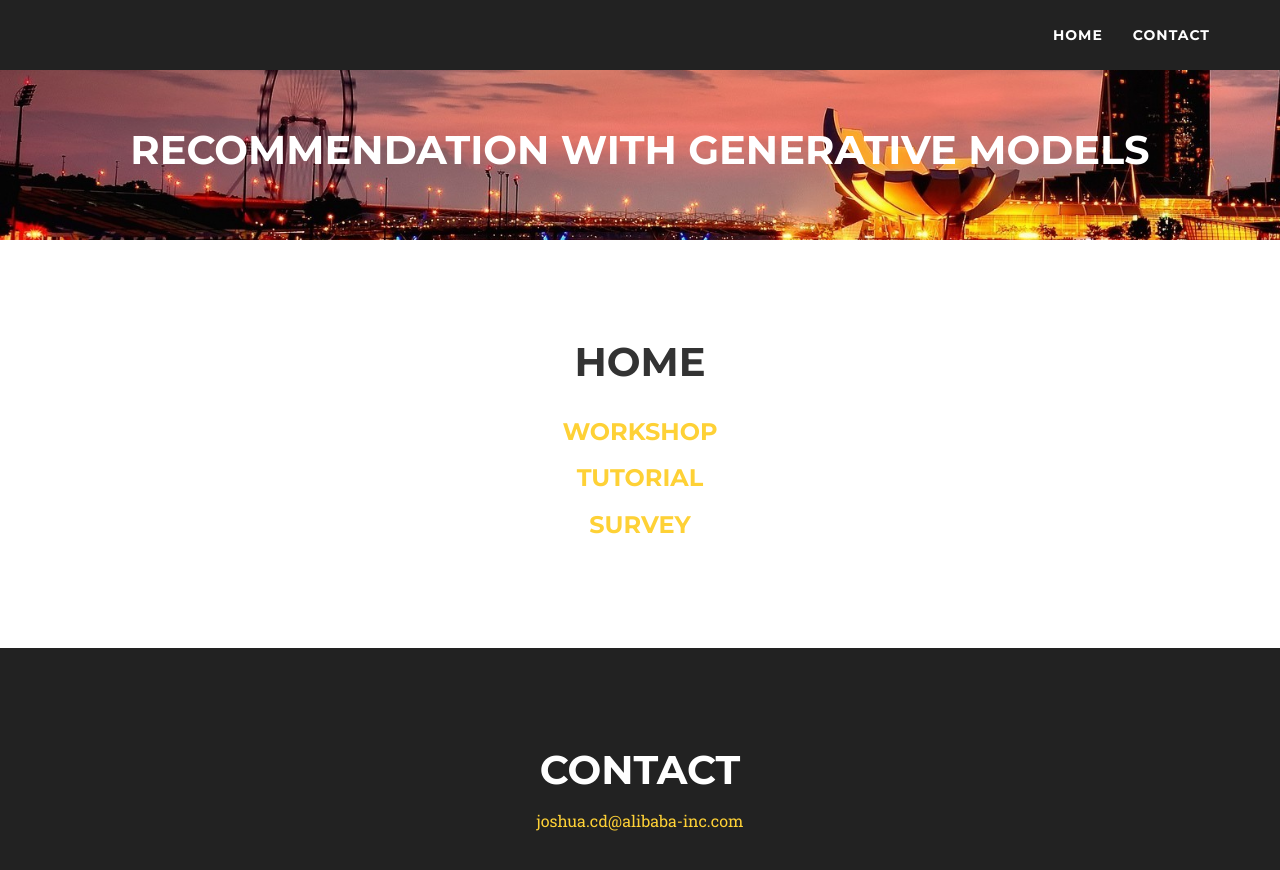
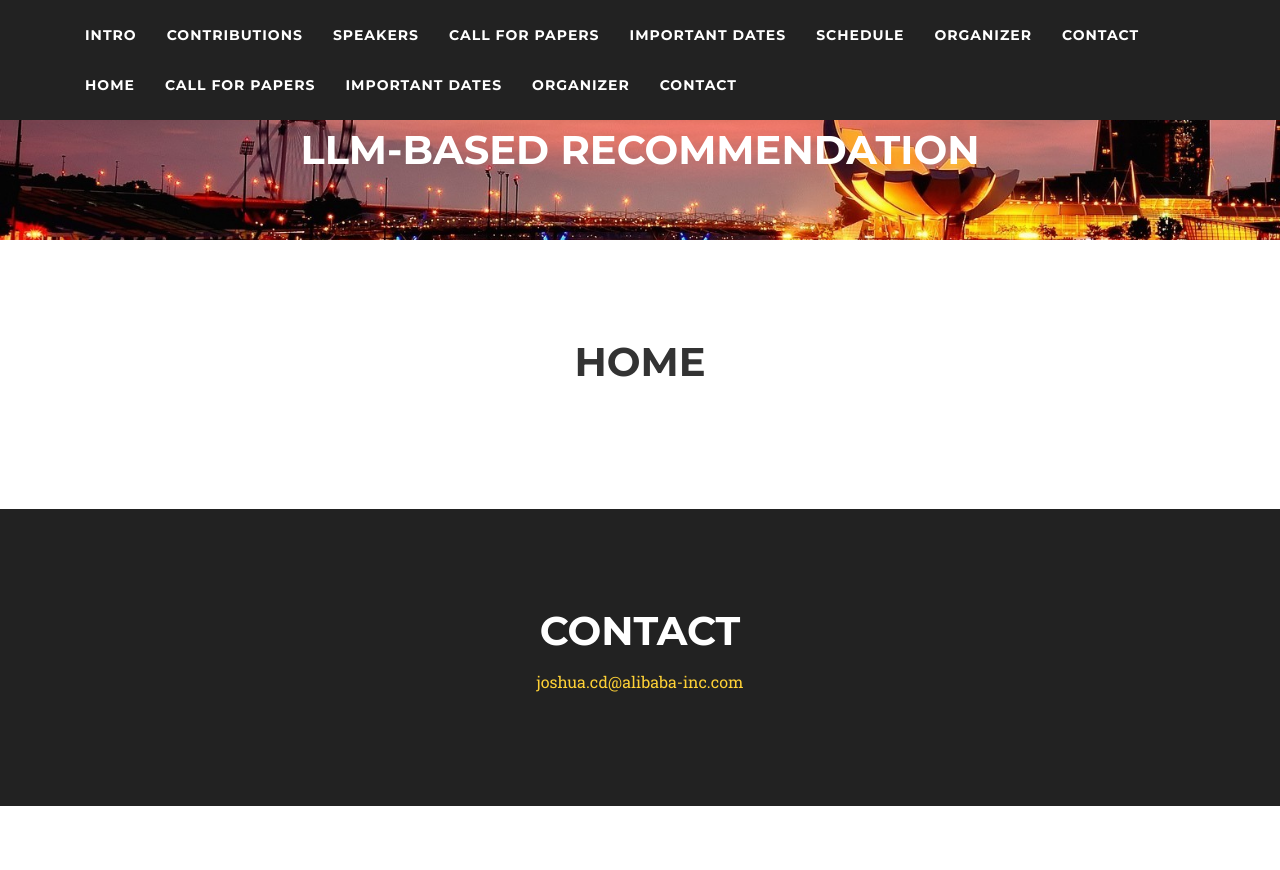
Before and after one commit to llm-rec/llm-rec.github.io, a Jekyll site: the page built from index.md, in a window 1280 px wide and 945 px high. Shown: the top 870 px of the window. Built offline with Jekyll 4.4.1, drawn with Linux system fonts in a browser that asks for light colours; nearby versions of some CDN libraries; some web fonts are replaced.

Commit message:
Update: test toggles.

```diff
--- a/_config.yml
+++ b/_config.yml
@@ -3,7 +3,7 @@ description: Cayman is a clean, responsive theme for GitHub Pages.
 show_downloads: false
 theme: jekyll-theme-cayman
 
-conference_name: Recommendation with Generative Models
+conference_name: LLM-based Recommendation
 conference_www: ""
 # conference_www: "Venue & Date: TBD"
 conference_venue: ""
--- a/_includes/home.html
+++ b/_includes/home.html
@@ -22,9 +22,6 @@
     <div class="row text-justify">
       <div class="col-lg-12 text-center">
         <ul class="large text-muted">
-          <h3><a href="https://generative-rec.github.io/workshop">Workshop</a></h3>
-          <h3><a href="https://generative-rec.github.io/tutorial">Tutorial</a></h3>
-
         </ul>
       </div>
     </div>
@@ -44,9 +41,8 @@
     <div class="row text-center">
       <div class="col-md-12 text-center">
         <p class="large text-muted">
-          <h3><a href="https://generative-rec.github.io/workshop">Workshop</a></h3>
-          <h3><a href="https://generative-rec.github.io/tutorial">Tutorial</a></h3>
-          <h3><a href="assets/files/survey.pdf">Survey</a></h3>
+          <!-- <h3><a href="https://llm-rec.github.io/workshop">Workshop</a></h3> -->
+          <!-- <h3><a href="https://llm-rec.github.io/tutorial">Tutorial</a></h3> -->
         </p>
       </div>
     </div>
--- a/_includes/nav-bar.html
+++ b/_includes/nav-bar.html
@@ -4,6 +4,7 @@
         <div class="navbar-header page-scroll">
             <button type="button" class="navbar-toggle" data-toggle="collapse" data-target="#bs-example-navbar-collapse-1">
             <span class="sr-only">Toggle navigation</span>
+
             <span class="icon-bar"></span>
             <span class="icon-bar"></span>
             <span class="icon-bar"></span>
@@ -17,7 +18,7 @@
                 <li class="hidden">
                     <a href="#page-top"></a>
                 </li>
-<!--                 <li>
+                <li>
                     <a class="page-scroll" href="#summary">Intro</a>
                 </li>
                 <li>
@@ -40,11 +41,11 @@
                 </li>
                 <li>
                     <a class="page-scroll" href="#contact">Contact</a>
-                </li> -->
+                </li>
                 <li>
                     <a class="page-scroll" href="#home">Home</a>
                 </li>
-                <!-- <li>
+                <li>
                     <a class="page-scroll" href="#call">Call for Papers</a>
                 </li>
                 <li>
@@ -52,7 +53,7 @@
                 </li>
                 <li>
                     <a class="page-scroll" href="#organizer">Organizer</a>
-                </li> -->
+                </li>
                 <li>
                     <a class="page-scroll" href="#contact">Contact</a>
                 </li>
```
Also changed, not shown: _includes/organizer.html (+3 -6 lines).
